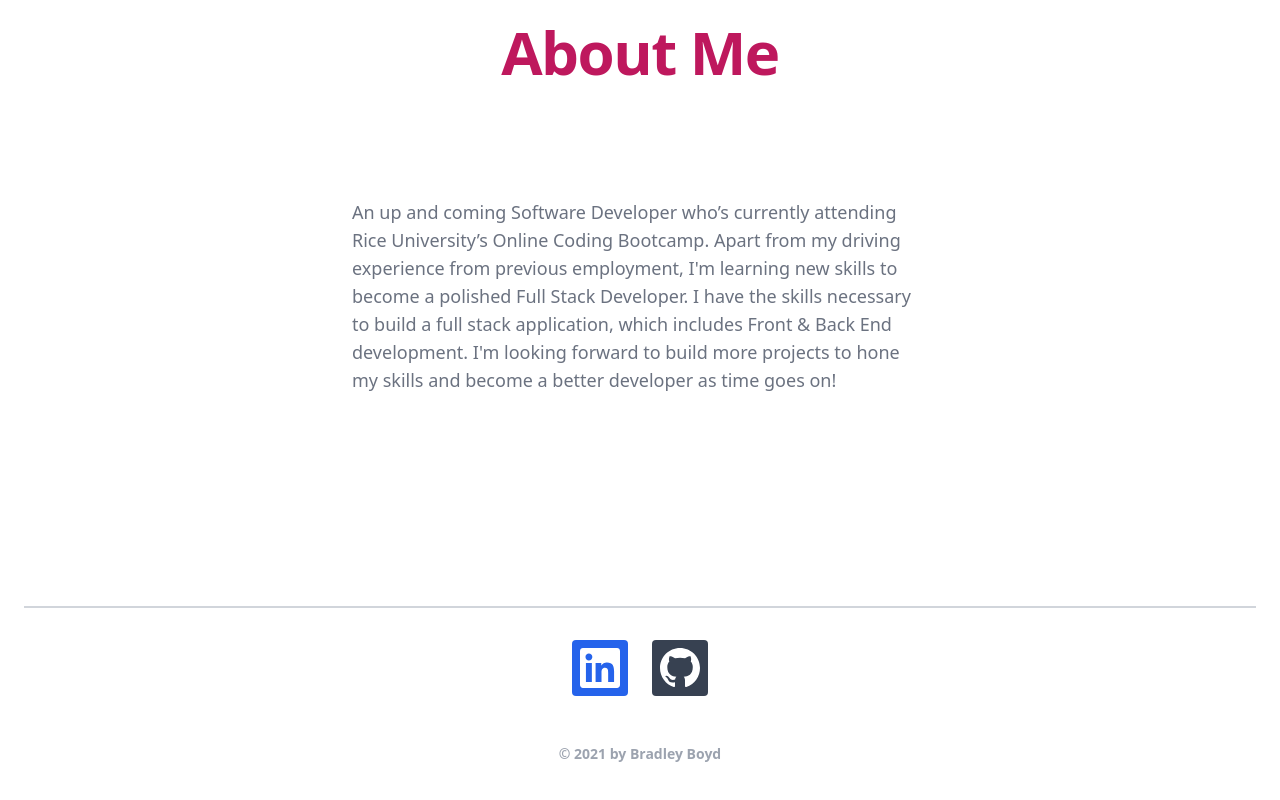
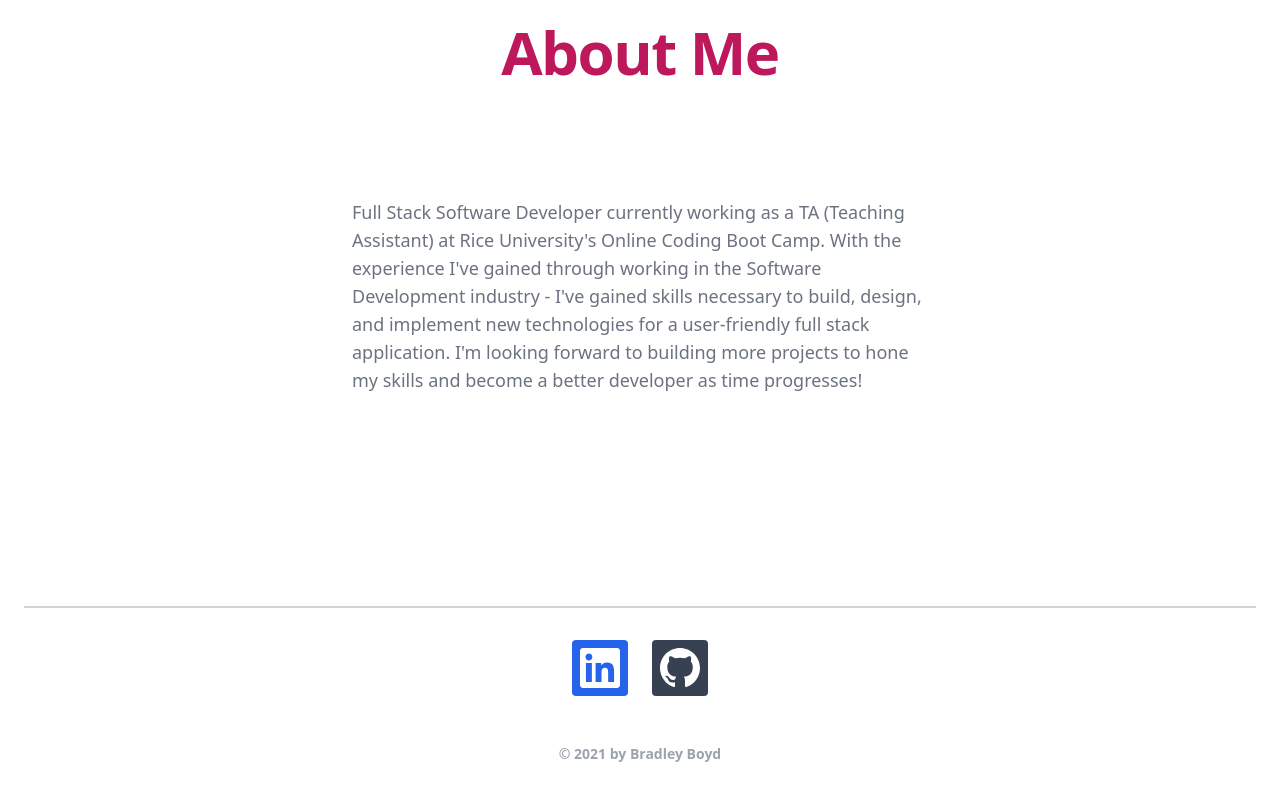
Before and after one commit to bboyd146/React-portfolio, a React (Create React App) app in the folder portfolio/: page / in a window 1280 px wide. Shown: the part 726-1526 px from the top of the page. Built offline with nearby package versions, Linux system fonts and the light colour scheme.

Commit message:
minor updates

```diff
--- a/portfolio/src/components/About.js
+++ b/portfolio/src/components/About.js
@@ -7,8 +7,9 @@ export default function About() {
                 <div className="max-w-2xl mx-auto py-16 px-4 sm:py-24 sm:px-6 lg:max-w-7xl lg:px-8">
                     <h2 className="sr-only">Me</h2>
                     <p className="mt-3 text-gray-500 sm:mt-5 sm:text-lg sm:max-w-xl sm:mx-auto md:mt-5 ">
-                        An up and coming Software Developer who’s currently attending Rice University’s Online Coding Bootcamp. Apart from my driving experience from previous employment, I'm learning new skills to become a polished Full Stack Developer. I have the skills necessary to build a full stack application, which includes Front & Back End development.
-                        I'm looking forward to build more projects to hone my skills and become a better developer as time goes on!</p>
+                        Full Stack Software Developer currently working as a TA (Teaching Assistant) at Rice University's Online Coding Boot Camp. With the experience I've gained through working in the Software Development industry - I've gained skills necessary to build, design, and implement new technologies for a user-friendly full stack application.
+
+                        I'm looking forward to building more projects to hone my skills and become a better developer as time progresses!</p>
                 </div>
             </div>
         </>
--- a/portfolio/src/components/Contact.js
+++ b/portfolio/src/components/Contact.js
@@ -1,6 +1,6 @@
 /* This example requires Tailwind CSS v2.0+ */
 import { PaperClipIcon } from '@heroicons/react/solid'
-import resume from '../images/U2.pdf'
+import resume from '../images/2U.pdf'
 
 export default function Contact() {
     return (
@@ -21,11 +21,11 @@ export default function Contact() {
                     <div className="bg-white px-4 py-5 sm:grid sm:grid-cols-3 sm:gap-4 sm:px-6">
                         <dt className="text-sm font-medium text-gray-500">Attachments</dt>
                         <dd className="mt-1 text-sm text-gray-900 sm:mt-0 sm:col-span-2">
-                            <ul role="list" className="border border-gray-200 rounded-md divide-y divide-gray-200">
+                            <ul className="border border-gray-200 rounded-md divide-y divide-gray-200">
                                 <li className="pl-3 pr-4 py-3 flex items-center justify-between text-sm">
                                     <div className="w-0 flex-1 flex items-center">
                                         <PaperClipIcon className="flex-shrink-0 h-5 w-5 text-gray-400" aria-hidden="true" />
-                                        <span className="ml-2 flex-1 w-0 truncate">resume.pdf</span>
+                                        <span className="ml-2 flex-1 w-0 truncate">Resume.pdf</span>
                                     </div>
                                     <div className="ml-4 flex-shrink-0">
                                         <a href={resume} className="font-medium text-indigo-600 hover:text-indigo-500">
--- a/portfolio/src/components/Home.js
+++ b/portfolio/src/components/Home.js
@@ -3,7 +3,7 @@ import { Fragment } from 'react'
 import { Popover, Transition } from '@headlessui/react'
 import { XIcon } from '@heroicons/react/outline'
 import me from '../images/me.jpeg'
-import resume from '../images/U2.pdf'
+import resume from '../images/2U.pdf'
 
 
 export default function Home({currentPage ,handlePageChange}) {
--- a/portfolio/src/projects.js
+++ b/portfolio/src/projects.js
@@ -22,7 +22,7 @@ export const projects = [
         name: 'Cats-n-Dogs',
         gHref: 'https://github.com/bboyd146/Catz-n-Dogz.git',
         dHref: 'https://catz-n-dogz1.herokuapp.com/',
-        price: 'A fullstack group project focused on building an application that would allow users to find/post lost or stray animals in their neighborhood or area to help find them a home',
+        price: 'A fullstack project focused on allowing users to find/post lost or stray animals in their neighborhood or area to help find them a home',
         imageSrc: 'https://user-images.githubusercontent.com/53482411/131909367-02c7a2dc-90b9-4e0c-afca-5f6ed5a28d1f.png',
         imageAlt: 'Cats-n-Dogs app screenshot',
     },
```
Also changed, not shown: 1 other file (tests, documents, lock files or other folders).
